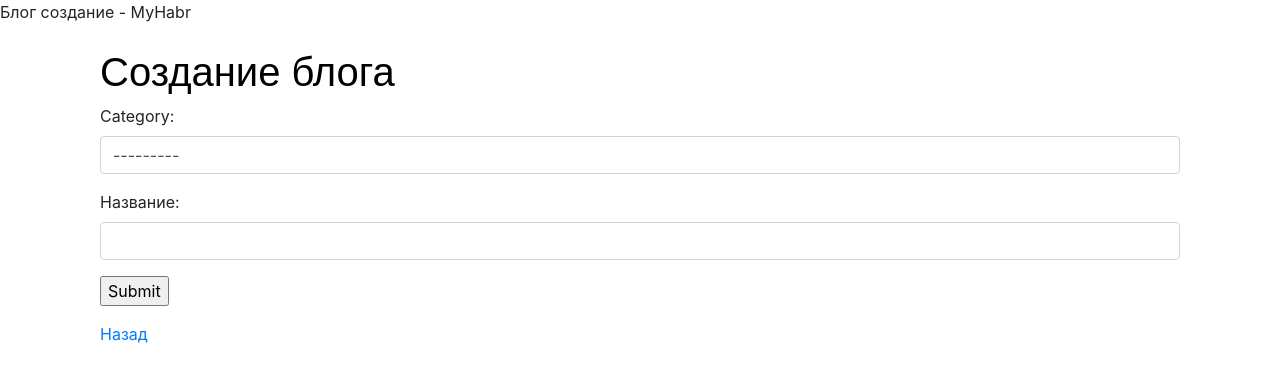
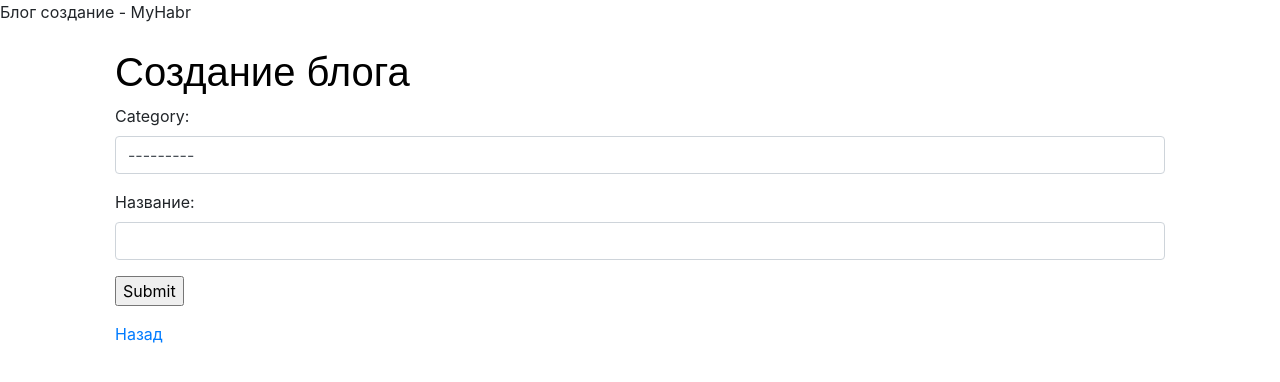
Before and after one commit to uRufus/Habr, a Django app: page /myblogs/create/new/ in a window 1280 px wide. Shown: the top 382 px of the page. Run offline with Django 3.2, Linux system fonts and the light colour scheme; data comes from the database, SQL or seed files in the repository; parts of the project's set-up code (start-up, migrations or seed data) failed here and were passed over; some libraries are stand-ins or nearby versions.

Commit message:
Update myblog_create.html

```diff
--- a/myHabr/blogapp/templates/blogapp/myblog_create.html
+++ b/myHabr/blogapp/templates/blogapp/myblog_create.html
@@ -1,6 +1,8 @@
 {% extends 'authapp/base.html' %}
 {% block title %} Блог создание - MyHabr {% endblock %}
-{% block content %}<br/>
+{% block content %}
+    <div class="container">
+    <br/>
     <div class="container">
         <h1>Создание блога</h1>
         <div class="form-group">
@@ -12,4 +14,5 @@
         </div>
                 <a href="{% url 'blogapp:myblogs' %}"> Назад </a>
     </div>
+    </div>
 {% endblock %}
```
